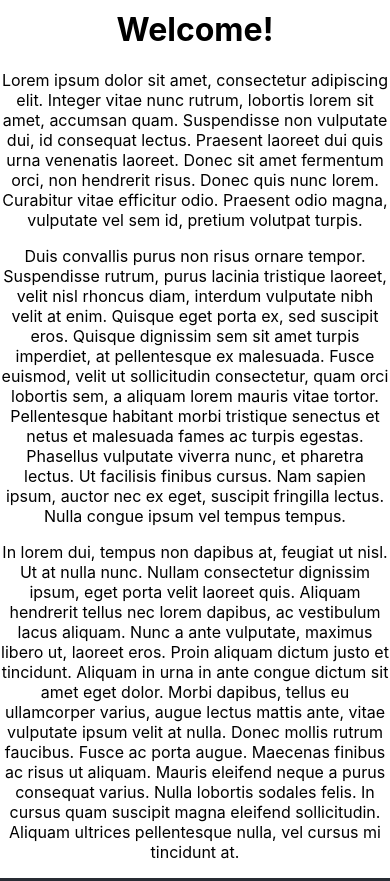
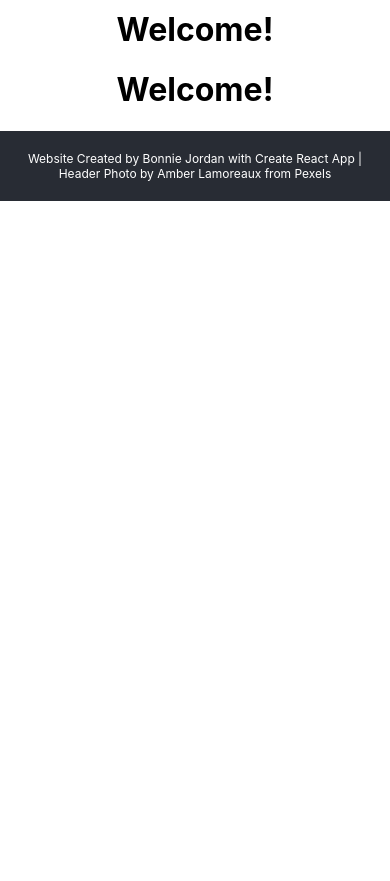
Before and after one commit to bjordancodes/jordanportfolio, a React (Create React App) app: page /projects in a window 390 px wide. Shown: the part 687-1568 px from the top of the page. After the commit the page ends 888 px from the top, so only its background shows below. Built offline with nearby package versions, Linux system fonts and the light colour scheme.

Commit message:
mobile responsive updates

```diff
--- a/package.json
+++ b/package.json
@@ -5,7 +5,6 @@
   "dependencies": {
     "react": "^16.6.0",
     "react-dom": "^16.6.0",
-    "react-icons-kit": "^1.2.0",
     "react-image-gallery": "^0.8.12",
     "react-router-dom": "^4.3.1",
     "react-scripts": "2.1.0"
--- a/src/App.js
+++ b/src/App.js
@@ -5,11 +5,7 @@ import router from './router';
 import Menu from './Components/Menu';
 import jordan1 from './images/jordan1.jpg'
 import Home from './Components/Home';
-import AboutMe from './Components/AboutMe';
-import Contact from './Components/Contact';
-import Projects from './Components/Projects';
-import Skills from './Components/Skills';
-import Icon from 'react-icons-kit';
+
 
 
 
@@ -22,15 +18,7 @@ class App extends Component {
         <header>
          <img src={jordan1} alt="B. Jordan" className="profile-img"/> Bonnie Jordan
         </header>
-        <div className="contactMenu">
-        {/* <Icon icon="mail"/> */}
-        </div>
-        <div className="bigify">
-        <AboutMe/>
-        <Skills/>
-        <Projects/>
-        <Contact/>
-        </div>
+        <Home/>
         <div className="lilify">
         {router}
         </div>
--- a/src/Components/Home.js
+++ b/src/Components/Home.js
@@ -1,5 +1,11 @@
 import React, {Component} from 'react';
 import '../App.css'
+import AboutMe from './AboutMe';
+import Contact from './Contact';
+import Projects from './Projects';
+import Skills from './Skills';
+import Icon from 'react-icons-kit';
+import {scrollToElement} from 'scroll-to-element';
 class Home extends Component {
 
 
@@ -10,14 +16,12 @@ return (
             <h1>
             Welcome!
             </h1>
-            <p>
-                  Lorem ipsum dolor sit amet, consectetur adipiscing elit. Integer vitae nunc rutrum, lobortis lorem sit amet, accumsan quam. Suspendisse non vulputate dui, id consequat lectus. Praesent laoreet dui quis urna venenatis laoreet. Donec sit amet fermentum orci, non hendrerit risus. Donec quis nunc lorem. Curabitur vitae efficitur odio. Praesent odio magna, vulputate vel sem id, pretium volutpat turpis.
-            </p>
-<p>Duis convallis purus non risus ornare tempor. Suspendisse rutrum, purus lacinia tristique laoreet, velit nisl rhoncus diam, interdum vulputate nibh velit at enim. Quisque eget porta ex, sed suscipit eros. Quisque dignissim sem sit amet turpis imperdiet, at pellentesque ex malesuada. Fusce euismod, velit ut sollicitudin consectetur, quam orci lobortis sem, a aliquam lorem mauris vitae tortor. Pellentesque habitant morbi tristique senectus et netus et malesuada fames ac turpis egestas. Phasellus vulputate viverra nunc, et pharetra lectus. Ut facilisis finibus cursus. Nam sapien ipsum, auctor nec ex eget, suscipit fringilla lectus. Nulla congue ipsum vel tempus tempus.</p>
-
-<p>
-In lorem dui, tempus non dapibus at, feugiat ut nisl. Ut at nulla nunc. Nullam consectetur dignissim ipsum, eget porta velit laoreet quis. Aliquam hendrerit tellus nec lorem dapibus, ac vestibulum lacus aliquam. Nunc a ante vulputate, maximus libero ut, laoreet eros. Proin aliquam dictum justo et tincidunt. Aliquam in urna in ante congue dictum sit amet eget dolor. Morbi dapibus, tellus eu ullamcorper varius, augue lectus mattis ante, vitae vulputate ipsum velit at nulla. Donec mollis rutrum faucibus. Fusce ac porta augue. Maecenas finibus ac risus ut aliquam. Mauris eleifend neque a purus consequat varius. Nulla lobortis sodales felis. In cursus quam suscipit magna eleifend sollicitudin. Aliquam ultrices pellentesque nulla, vel cursus mi tincidunt at.
-</p>
+            <div className="bigify">
+        <AboutMe/>
+        <Skills/>
+        <Projects/>
+        <Contact/>
+        </div>
       </div>
        )
 
--- a/src/Components/SandwichMenu/SandwichMenu.js
+++ b/src/Components/SandwichMenu/SandwichMenu.js
@@ -6,7 +6,7 @@ class SandwichMenu extends Component {
 render() {
 
 return (
-      <div>
+      <div className="sandwichMenu">
     <Link to="/AboutMe" className="link">About</Link>
     <Link to="/Contact" className="link">Contact</Link>
     <Link to="/Projects" className="link">Projects</Link>
```
Also changed, not shown: src/Components/SandwichMenu/SandwichMenu.css (+11 -0 lines), 1 other file (tests, documents, lock files or other folders).
